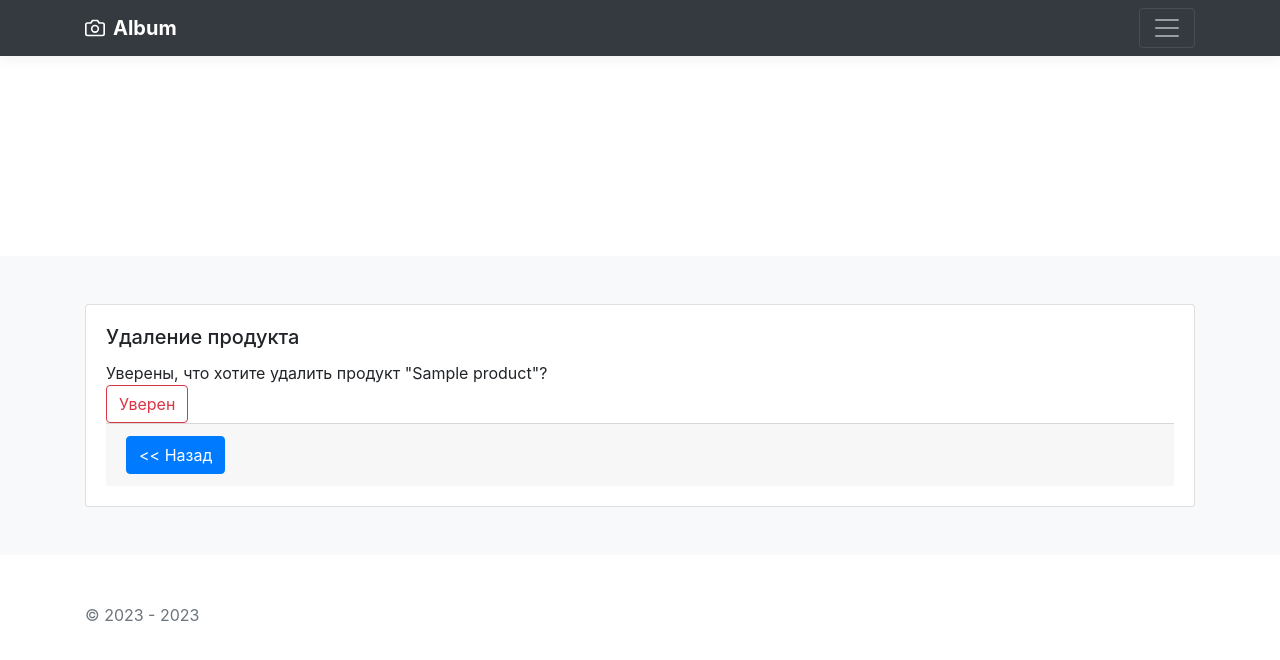
After one commit to VedishchevAnton/djangoProject, a Django app: page /products/delete/1/ in a window 1280 px wide. The commit adds this page. Shown: the top 660 px of the page. Run offline with Django 4.2, Linux system fonts and the light colour scheme; tables that the repository leaves empty hold one stand-in row (values such as "Sample post"); some libraries are stand-ins or nearby versions.

Commit message:
реализация контроллера и шаблона для удаления продукта

```diff
--- /dev/null
+++ b/catalog/templates/catalog/product_confirm_delete.html
@@ -0,0 +1,19 @@
+{% extends 'catalog/base.html' %}
+
+{% block content %}
+<div class="col">
+  <div class="card">
+    <div class="card-body">
+      <h5 class="card-title">Удаление продукта</h5>
+      <form method="post">
+        {% csrf_token %}
+        Уверены, что хотите удалить продукт "{{ object.name }}"?<br>
+        <input type="submit" class="btn btn-outline-danger" value="Уверен">
+      </form>
+      <div class="card-footer">
+        <a href="{% url 'catalog:products' %}" class="btn btn-primary"><< Назад</a>
+      </div>
+    </div>
+  </div>
+</div>
+{% endblock %}
--- a/catalog/templates/catalog/product_list.html
+++ b/catalog/templates/catalog/product_list.html
@@ -10,6 +10,7 @@
                 <div class="card-body">
                      <p class="card-text"><a href="{% url 'catalog:product_details' pk=object.id %}">{{ object.name }}</a></p>
                      <p class="btn btn-warning"><a href="{% url 'catalog:products_update' object.pk %}" role="button">Изменить &raquo;</a></p>
+                     <p class="btn btn-danger"><a href="{% url 'catalog:products_delete' object.pk %}" role="button">Удалить &raquo;</a></p>
                     <div class="d-flex justify-content-between align-items-center">
                         <div class="btn-group">
 {#                            <button type="button" class="btn btn-sm btn-outline-secondary">View</button>#}
--- a/catalog/urls.py
+++ b/catalog/urls.py
@@ -2,7 +2,7 @@ from django.urls import path
 
 from catalog.apps import CatalogConfig
 from catalog.views import CategoryListView, contact, ProductsListView, ProductsDetailView, ProductsCreatView, \
-    ProductsUpdateView
+    ProductsUpdateView, ProductsDeleteView
 
 app_name = CatalogConfig.name
 
@@ -13,4 +13,5 @@ urlpatterns = [
     path('product_details/<int:pk>/', ProductsDetailView.as_view(), name='product_details'),
     path('products/create/', ProductsCreatView.as_view(), name='products_create'),
     path('products/update/<int:pk>/', ProductsUpdateView.as_view(), name='products_update'),
+    path('products/delete/<int:pk>/', ProductsDeleteView.as_view(), name='products_delete'),
 ]
--- a/catalog/views.py
+++ b/catalog/views.py
@@ -45,6 +45,11 @@ class ProductsUpdateView(generic.UpdateView):
     success_url = reverse_lazy('catalog:products')
 
 
+class ProductsDeleteView(generic.DeleteView):
+    model = Product
+    success_url = reverse_lazy('catalog:products')
+
+
 def contact(request):
     # Если метод запроса POST, значит пользователь отправил сообщение через форму контактов
     if request.method == 'POST':
```
